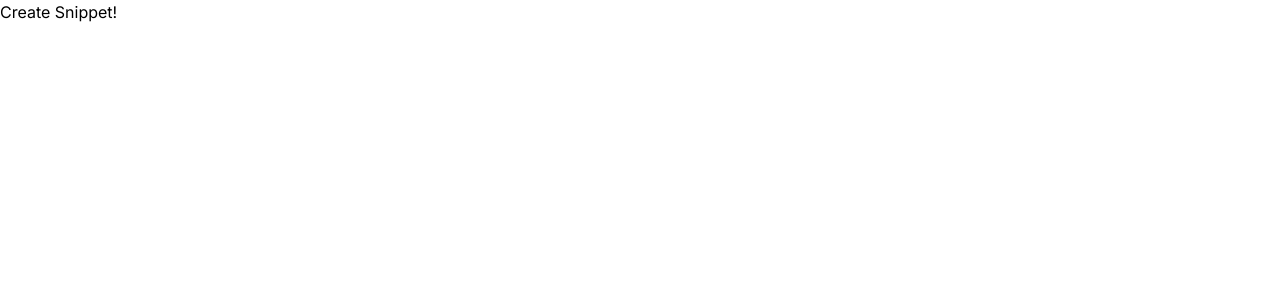
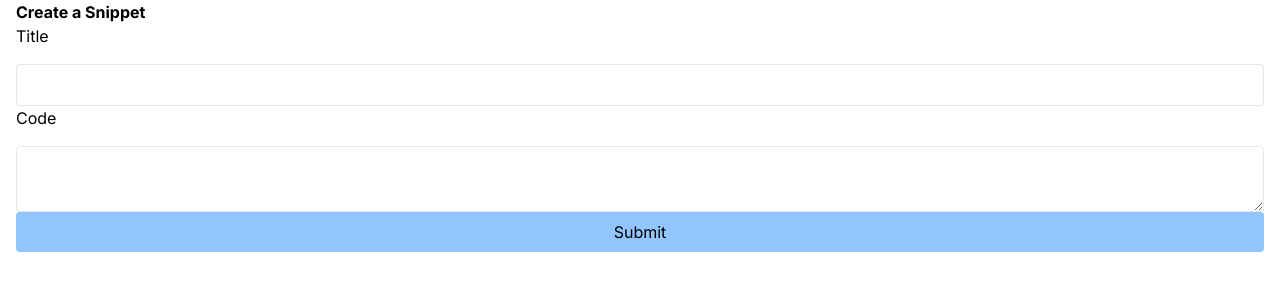
Before and after one commit to OussamaBelkadi/Next-JS-The-Complete-Developer-s-Guide, a Next.js app in the folder snippets/: page /snippet/new in a window 1280 px wide. Shown: the top 300 px of the page. Built offline with nearby package versions, Linux system fonts and the light colour scheme.

Commit message:
define how can i manipulate data in my database using prisma

```diff
--- a/snippets/src/app/layout.tsx
+++ b/snippets/src/app/layout.tsx
@@ -16,7 +16,11 @@
 }>) {
   return (
     <html lang="en">
-      <body className={inter.className}>{children}</body>
+      <body className={inter.className}>
+        <div className="container mx-auto px-4">
+          {children}
+        </div>
+      </body>
     </html>
   );
 }
--- a/snippets/src/app/snippet/new/page.tsx
+++ b/snippets/src/app/snippet/new/page.tsx
@@ -1,5 +1,56 @@
+import { db} from "@/db";
+import { redirect } from "next/navigation"
+
 export default function SnippetComponent() {
+    async function createSnippet(formData: FormData) {
+        // This needs to be a server action!
+        'use server';
+
+        //  Check the user's input and make sure they're valid
+       const title = formData.get("title");
+       const code = formData.get("code");
+
+       // Create a new record in the database
+       const snippet = await db.snippet.create({
+           data:{
+                title,
+                code
+           }
+       })
+
+        // Display the content of the data is persisting in database
+        console.log(snippet);
+
+        // Redirection to another page
+        redirect('/');
+    }
+
     return (
-        <div>Create Snippet!</div>
+
+        <form action={createSnippet}>
+            <h3 className="font-bold">Create a Snippet</h3>
+            <div className="flex flex-col gap-4">
+                <label htmlFor="title" className="w-12">
+                    Title
+                </label>
+                <input
+                    type="text"
+                    name="title"
+                    id="title"
+                    className="border rounded p-2 w-full"
+                 />
+            </div>
+            <div className="flex flex-col gap-4">
+                <label htmlFor="code" className="w-12">
+                    Code
+                </label>
+                <textarea
+                    name="code"
+                    id="code"
+                    className="border rounded p-2 w-full"
+                 />
+            </div>
+            <button type="submit" className="rounded p-2 w-full bg-blue-300">Submit</button>
+        </form>
     )
 }
--- /dev/null
+++ b/snippets/src/db/index.ts
@@ -0,0 +1,3 @@
+import { PrismaClient } from "@prisma/client/extension";
+
+export const db = new PrismaClient();
```
Also changed, not shown: snippets/src/db/index/.ts (deleted).
